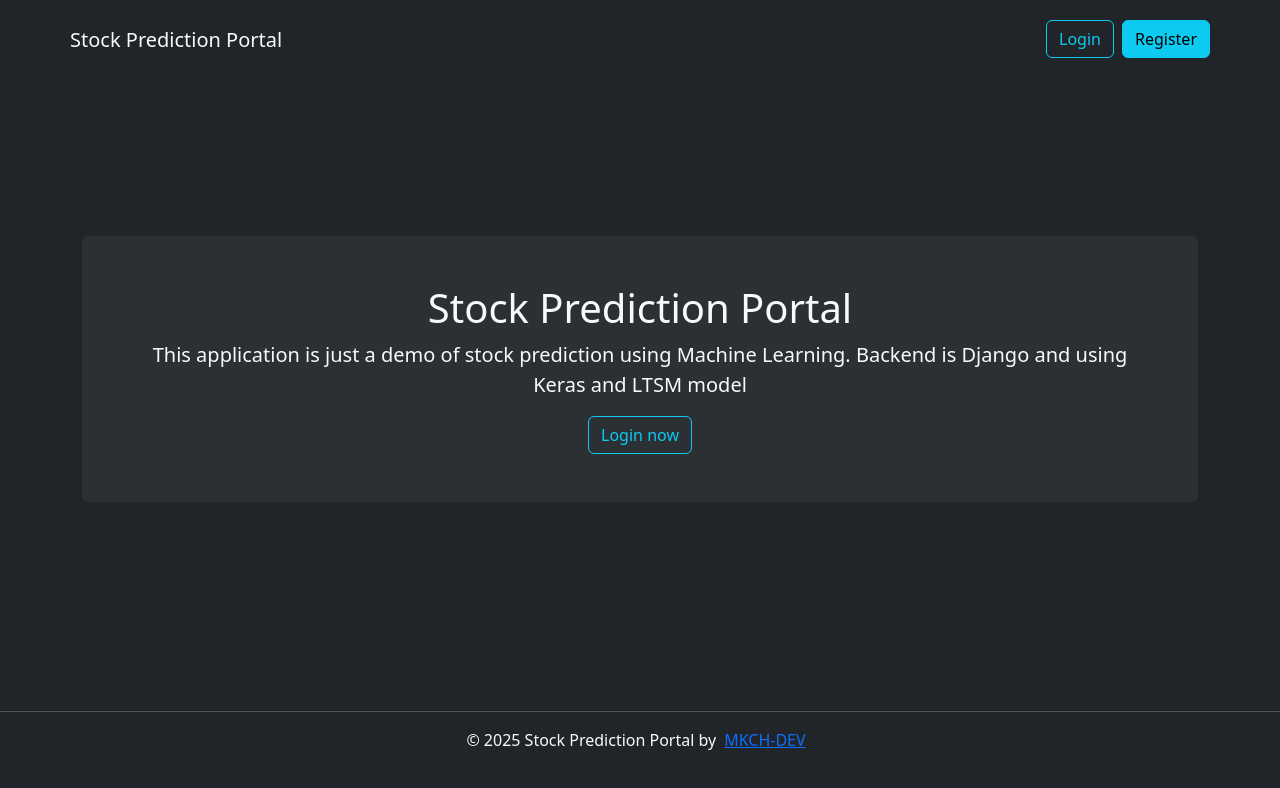
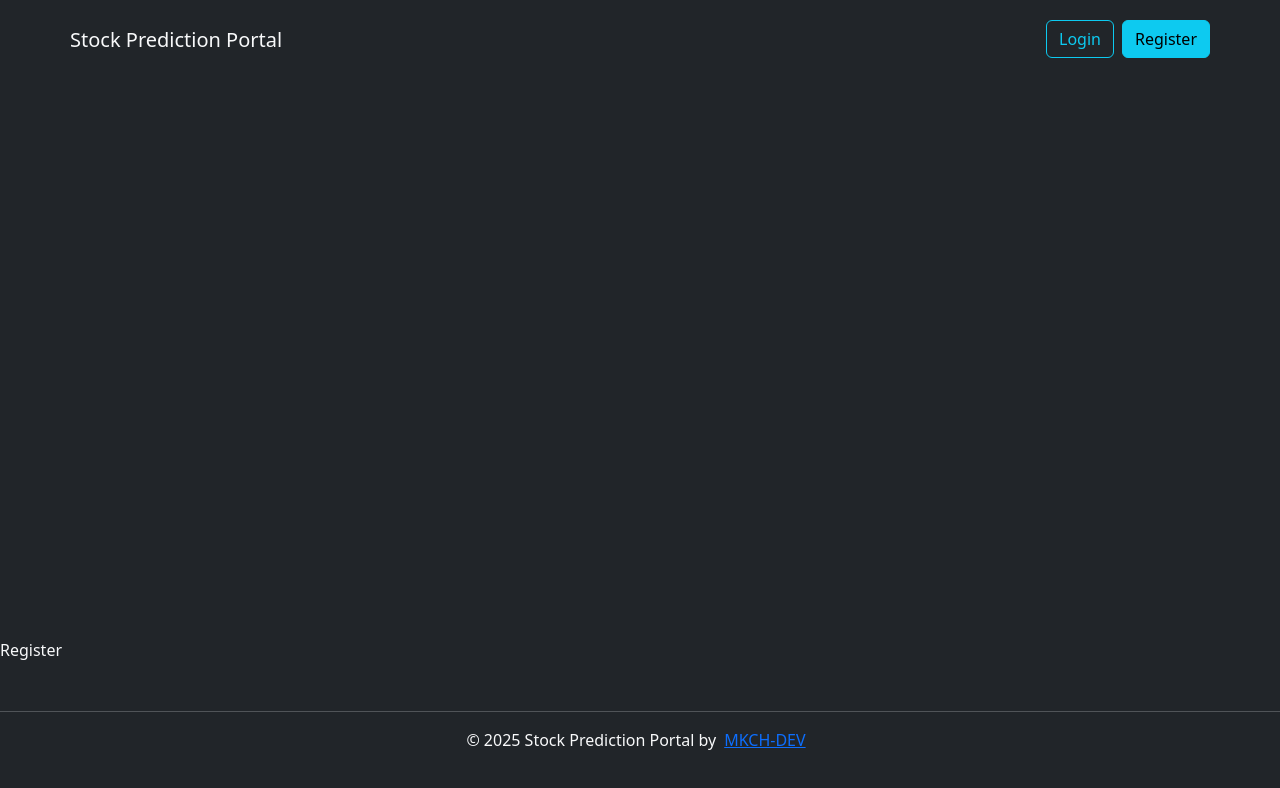
Before and after one commit to mkch-dev/stock-pridiction-portal, a React (Vite) app in the folder frontend-react/: page /register in a window 1280 px wide. Shown: the top 788 px of the page. Built offline with nearby package versions, Linux system fonts and the light colour scheme.

Commit message:
router and register component

```diff
--- a/frontend-react/package.json
+++ b/frontend-react/package.json
@@ -11,7 +11,8 @@
   },
   "dependencies": {
     "react": "^19.1.1",
-    "react-dom": "^19.1.1"
+    "react-dom": "^19.1.1",
+    "react-router-dom": "^7.8.1"
   },
   "devDependencies": {
     "@eslint/js": "^9.33.0",
--- a/frontend-react/src/App.jsx
+++ b/frontend-react/src/App.jsx
@@ -3,14 +3,22 @@
 import Header from './components/Header'
 import Main from './components/Main'
 import Footer from './components/Footer'
+import Register from './components/Register'
+import { BrowserRouter, Routes, Route } from 'react-router-dom'
 
 function App() {
 
   return (
     <>
-      <Header />
-      <Main />
-      <Footer />
+
+      <BrowserRouter>
+        <Header />
+        <Routes>
+          <Route path='/' element={<Main />} />
+          <Route path='/register' element={<Register />} />
+        </Routes>
+        <Footer />
+      </BrowserRouter>
     </>
   )
 }
--- /dev/null
+++ b/frontend-react/src/components/Register.jsx
@@ -0,0 +1,9 @@
+import React from 'react'
+
+const Register = () => {
+    return (
+        <div className='text-light'>Register</div>
+    )
+}
+
+export default Register
```
Also changed, not shown: 1 other file (tests, documents, lock files or other folders).
